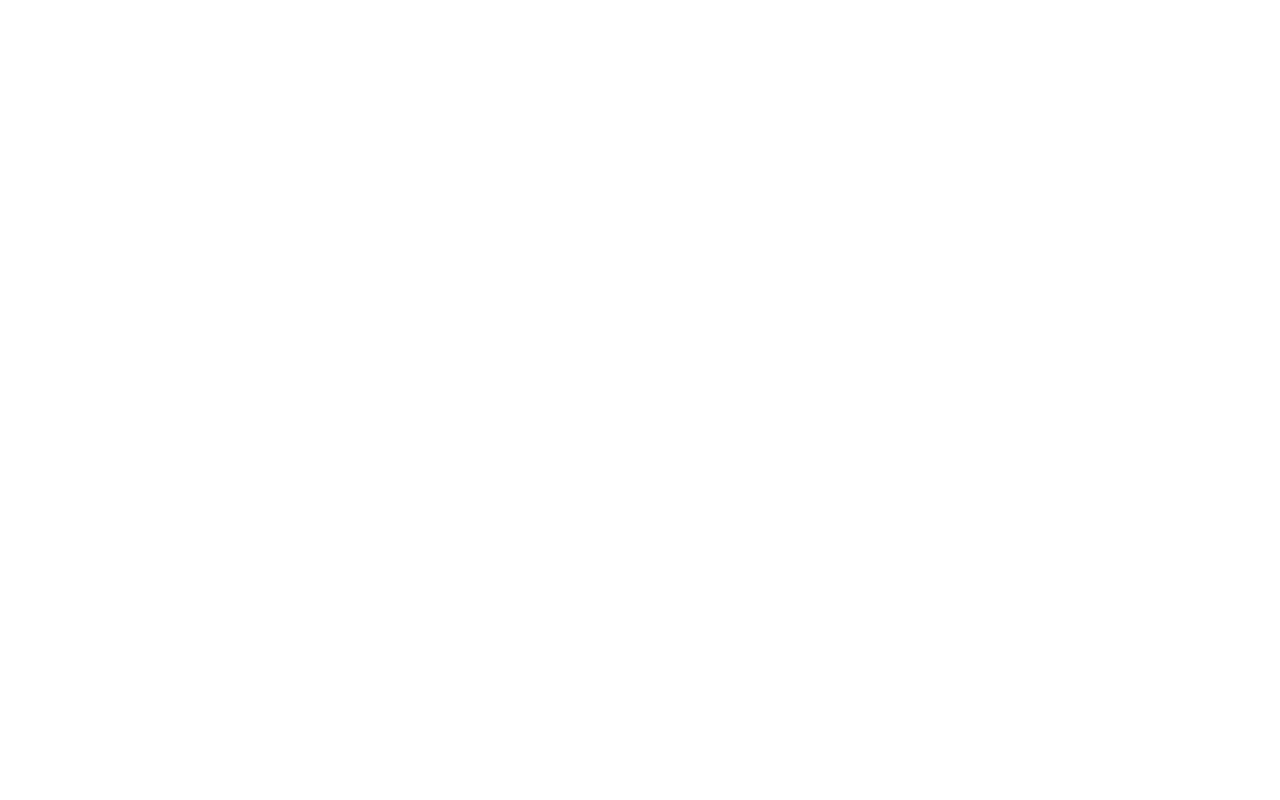
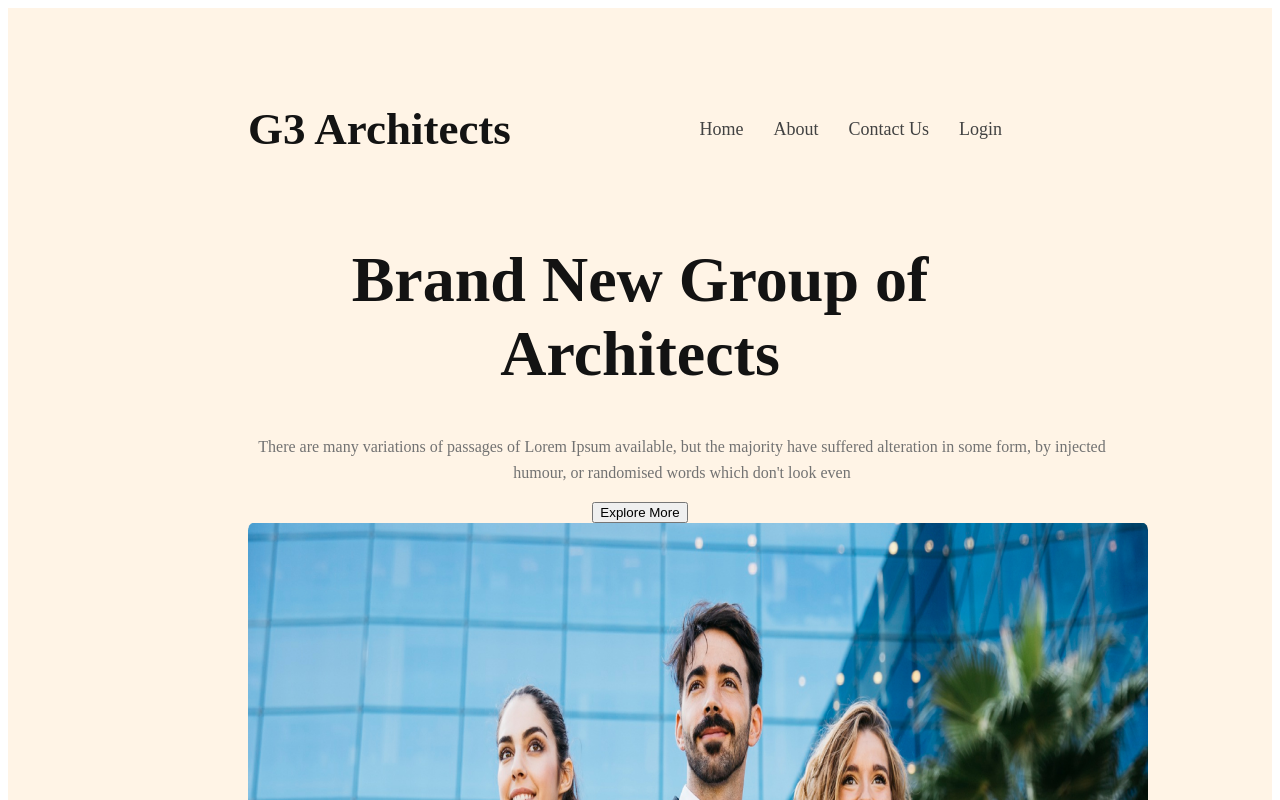
Before and after one commit to tanvir0896/g3-architects-website, a plain HTML site: page index.html in a window 1280 px wide. Shown: the top 800 px of the page. Drawn offline with Linux system fonts and the light colour scheme.

Commit message:
some banner section added

```diff
--- a/CSS/style.css
+++ b/CSS/style.css
@@ -0,0 +1,72 @@
+/* work sans font from google fonts */
+@import url('https://fonts.googleapis.com/css2?family=Lato:wght@700&family=Open+Sans:wght@800&family=Work+Sans:wght@400;500;600;700;800&display=swap') * {
+    font-family: 'Lato', sans-serif;
+    font-family: 'Open Sans', sans-serif;
+    font-family: 'Work Sans', sans-serif;
+}
+
+header {
+    background: rgba(255, 144, 14, 0.10);
+    padding: 50px 240px;
+}
+
+nav {
+    display: flex;
+    justify-content: space-between;
+    align-items: center;
+}
+
+.nav-title {
+    color: #131313;
+    font-size: 45px;
+    font-weight: 700;
+}
+
+nav>ul {
+    display: flex;
+}
+
+nav li {
+    list-style: none;
+    margin-right: 30px;
+    font-weight: 500;
+    font-size: 1rem;
+}
+
+nav li a {
+    text-decoration: none;
+    color: #424242;
+    text-align: center;
+    font-size: 18px;
+    font-weight: 500;
+    line-height: 26px;
+}
+
+/* banner styles */
+.banner-content {
+    max-width: 800px;
+    text-align: center;
+    margin: 0 auto;
+}
+
+.banner-title {
+    font-size: 64px;
+    font-weight: 700;
+    color: #131313;
+}
+
+.banner-description {
+    width: 868px;
+    color:#727272;
+    text-align: center;
+    font-size: 16px;
+    font-weight: 400;
+    line-height: 26px;
+}
+
+.banner-img {
+    width: 900px;
+    height: 700px;
+    flex-shrink: 0;
+    align-items: center;
+}
--- a/index.html
+++ b/index.html
@@ -1,12 +1,42 @@
 <!DOCTYPE html>
 <html lang="en">
+
 <head>
     <meta charset="UTF-8">
     <meta name="viewport" content="width=device-width, initial-scale=1.0">
     <title>G3 Architects</title>
     <link rel="stylesheet" href="CSS/style.css">
 </head>
+
 <body>
+    <header>
+        <nav>
+            <h3 class="nav-title">G3 Architects</h3>
+            <ul>
+                <li><a href="#">Home</a></li>
+                <li><a href="#">About</a></li>
+                <li><a href="#">Contact Us</a></li>
+                <li><a href="#">Login</a></li>
+            </ul>
+        </nav>
+        <div class="banner">
+            <div class="banner-content">
+                <h1 class="banner-title">Brand New Group of Architects</h1>
+                <p class="banner-description">There are many variations of passages of Lorem Ipsum available, but the
+                    majority have suffered alteration in some form, by injected humour, or randomised words which don't
+                    look even</p>
+                <button class="btn-primary">Explore More</button>
+            </div>
+            <img class="banner-img" src="images/banner.png" alt="">
+        </div>
 
+    </header>
+    <main>
+
+    </main>
+    <footer>
+
+    </footer>
 </body>
+
 </html>
```
